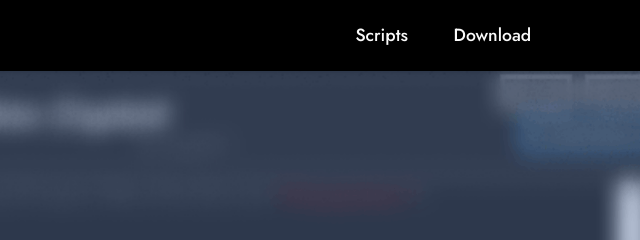
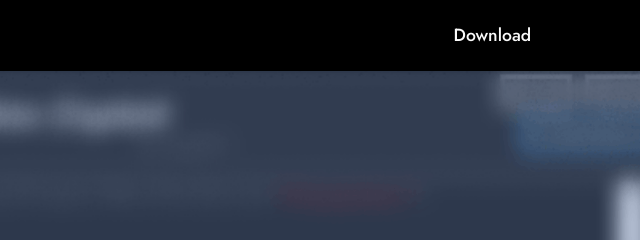
Before and after one commit to zeroxploit-lua/zeroxploit-lua.github.io, a plain HTML site: page index.html in a window 1280 px wide. Shown: the top 240 px of the page, 640-1280 px from the left. Drawn offline with Linux system fonts and the light colour scheme; files whose address does not match are found by name.

Commit message:
Update index.html

```diff
--- a/index.html
+++ b/index.html
@@ -50,7 +50,7 @@
                 </div>
             </button>
             <div class="collapse navbar-collapse" id="navbarSupportedContent">
-                <ul class="navbar-nav nav-dropdown nav-right" data-app-modern-menu="true"><li class="nav-item"><a class="nav-link link text-white text-primary display-4" href="scripts.html">Scripts<br></a>
+                <ul class="navbar-nav nav-dropdown nav-right" data-app-modern-menu="true"></a>
                     </li><li class="nav-item"><a class="nav-link link text-white text-primary display-4" href="download.html">Download</a></li></ul>
 
 
```
